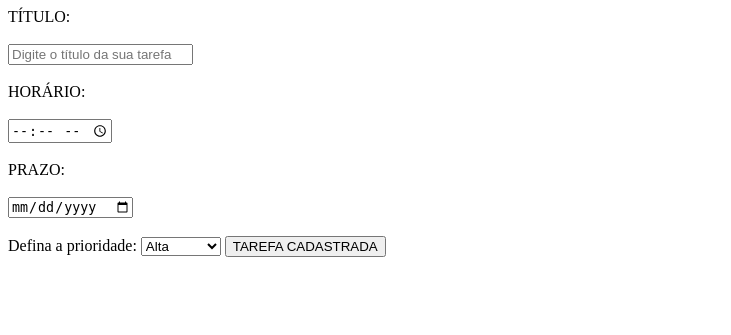
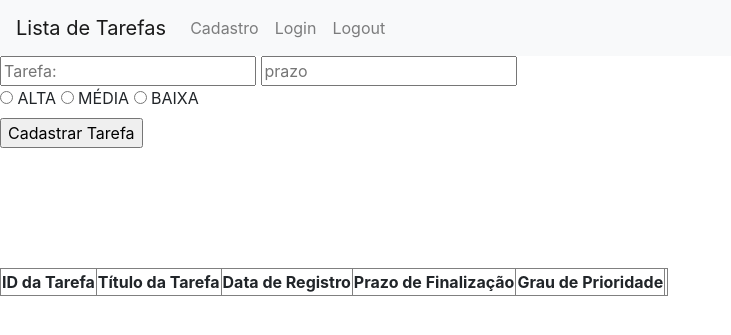
Before and after one commit to twsyas/to-do-list, a Flask app: page /tarefas in a window 1280 px wide. Shown: the top 335 px of the page, without its empty margins (0-731 px from the left). Run offline with Flask 3, Linux system fonts and the light colour scheme; lists and menus that the app fills with data are empty; some libraries are stand-ins or nearby versions.

Commit message:
Add files via upload

```diff
--- /dev/null
+++ b/templates/base.html
@@ -0,0 +1,51 @@
+<!DOCTYPE html>
+<html lang="pt-Br">
+<head>
+    <meta charset="UTF-8">
+    <meta http-equiv="X-UA-Compatible" content="IE=edge">
+    <meta name="viewport" content="width=device-width, initial-scale=1.0">
+    <title>Lista de Tarefas</title>
+    <!-- utilizacao do framework do css, o bootstrap -->
+    <link rel="stylesheet" href="https://maxcdn.bootstrapcdn.com/bootstrap/4.5.2/css/bootstrap.min.css">
+    <!-- <link rel="stylesheet" href="{{ url_for('static', filename='style.css') }}"> -->
+</head>
+<body>
+    <nav class="navbar navbar-expand-lg navbar-light bg-light" id="navbarfixed">
+        <a class="navbar-brand" href="{{ url_for('tarefas') }}">Lista de Tarefas</a>
+        <button class="navbar-toggler" type="button" data-toggle="collapse" data-target="#navbarNav" aria-controls="navbarNav" aria-expanded="false" aria-label="Toggle navigation">
+            <span class="navbar-toggler-icon"></span>
+        </button>
+        <div class="collapse navbar-collapse" id="navbarNav">
+            <ul class="navbar-nav">
+                <li class="nav-item">
+                    <a class="nav-link" href="{{ url_for('cadastro') }}">Cadastro</a>
+                </li>
+                <li class="nav-item">
+                    <a class="nav-link" href="{{ url_for('login') }}">Login</a>
+                </li>
+                <li class="nav-item">
+                    <a class="nav-link" href="{{ url_for('logout') }}">Logout</a>
+                </li>
+
+            </ul>
+        </div>
+    </nav>
+
+    {% with messages = get_flashed_messages() %}
+        {% if messages %}
+            {% for message in messages %}
+                <div class="alert alert-info">
+                    {{ message }}
+                </div>
+            {% endfor %}
+        {% endif %}
+    {% endwith %}
+
+    {% block conteudo %}
+
+    {% endblock %}
+    <script src="https://code.jquery.com/jquery-3.6.0.min.js"></script>
+    <script src="https://cdn.jsdelivr.net/npm/@popperjs/core@2.11.6/dist/umd/popper.min.js"></script>
+    <script src="https://maxcdn.bootstrapcdn.com/bootstrap/4.5.2/js/bootstrap.min.js"></script>
+</body>
+</html>
--- a/templates/login.html
+++ b/templates/login.html
@@ -1,4 +1,5 @@
 <!DOCTYPE html>
+
 <html lang="pt-BR">
 <head>
     <meta charset="UTF-8">
--- a/templates/tarefas.html
+++ b/templates/tarefas.html
@@ -1,38 +1,42 @@
-<!DOCTYPE html>
-<html lang="pt-BR">
-<head>
-    <meta charset="UTF-8">
-    <meta name="viewport" content="width=device-width, initial-scale=1.0">
-    <title>Tarefas</title>
-</head>
-<body>
-    {% with messages = get_flashed_messages() %}
-    {% if messages %}
-     <script>
-    var messages = {{ messages | safe }};
-    for (var i=0; i<messages.length; i++) {
-    alert(messages[i]);
-  }
-    </script>
-    {% endif %}
-    {% endwith %}
-    <form action="{{url_for('tarefas')}}" method="POST">
-        <label>TÍTULO: </label><br><br>
-        <input type="text" name="titulo" placeholder="Digite o título da sua tarefa "><br><br>
-        <label>HORÁRIO: </label><br><br>
-        <input type="time" name="hora" placeholder="Digite a hora que a tarefa deverá ser realizada "><br><br>
-        <label>PRAZO: </label><br><br>
-        <input type="date" name="prazo" placeholder="Adcione o prazo de sua tarefa:  "><br><br>
-        <label for="Prioridade">Defina a prioridade:</label>
-    <select name="prioridade" id="prioridade">
-        <option value="alta">Alta</option>
-        <option value="media">Media</option>
-        <option value="baixa">Baixa</option>
-        <option value="indefinido">Indefinido</option>
-    </select>
-        <input type="submit" value="TAREFA CADASTRADA"><br><br>
-    </form>
+{% extends "base.html" %}
+{% block conteudo%}
+
+<form action="{{ url_for('tarefas') }}" method="POST">
+    <input type="text" name="tarefa" placeholder="Tarefa: ">
+    <input type="datetime" name="prazo" placeholder="prazo">
+    <div class="input-radio">
+        <input type="radio" name="prioridade" value="ALTA">
+        <label for="ALTA">ALTA</label>
+        <input type="radio" name="prioridade" value="MÉDIA" >
+        <label for="MÉDIA">MÉDIA</label>
+        <input type="radio" name="prioridade" value="BAIXA">
+        <label for="BAIXA">BAIXA</label>
+    </div>
+    <input type="submit" value="Cadastrar Tarefa">
+</form>
+
+<br><br><br><br><br>
+
+<table border="1">
+    <tr>
+        <th>ID da Tarefa</th>
+        <th>Título da Tarefa</th>
+        <th>Data de Registro</th>
+        <th>Prazo de Finalização</th>
+        <th>Grau de Prioridade</th>
+        <th>  </th>
+    </tr>
+{% for tarefa in tarefas %}
+<tr>
+    <td>{{ tarefa.id_tarefa }}</td>
+    <td>{{ tarefa.titulo_tarefa }}</td>
+    <td>{{ tarefa.hora_tarefa }}</td>
+    <td>{{ tarefa.prazo_tarefa }}</td>
+    <td>{{ tarefa.prioridade }}</td>
+    <td><a href="{{ url_for('deletar_tarefa', id=tarefa.id_tarefa) }}" style="text-decoration: none; color:red;">[ x ]</a></td>
+</tr>
+{% endfor %}
+</table>
 
 
-</body>
-</html>
+{% endblock %}
```
